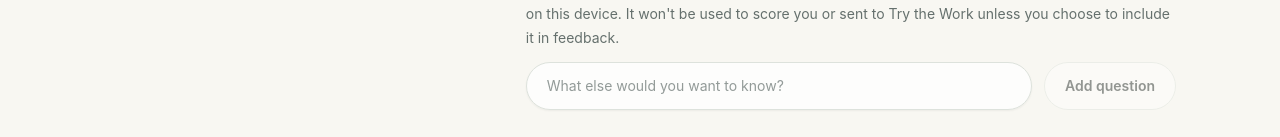
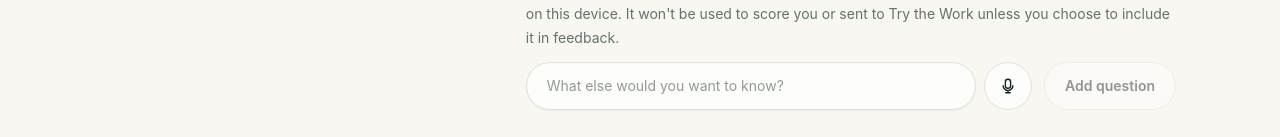
Before and after one commit to AbhijitBharadwaj123/career-gps, a React (Vite) app: page /simulate/ba-to-pm/explore in a window 1280 px wide. Shown: the part 815-952 px from the top of the page. Built offline with nearby package versions, Linux system fonts and the light colour scheme.

Commit message:
Add voice input to investigation questions

```diff
--- a/src/pages/SimulationExplore.jsx
+++ b/src/pages/SimulationExplore.jsx
@@ -3,6 +3,7 @@ import { Link, useParams } from 'react-router-dom'
 import Brand from '../components/Brand'
 import ExplorationOption from '../components/ExplorationOption'
 import SimulationProgress from '../components/SimulationProgress'
+import VoiceInputButton from '../components/VoiceInputButton'
 import { getSimulation } from '../data/simulations'
 import { useTrackSimulationStage, useTransitionSimulation } from '../state/SimulationState'
 
@@ -71,6 +72,7 @@ export default function SimulationExplore() {
                 <label htmlFor="custom-question" className="text-sm font-semibold text-ink">{explore.customQuestion.heading}</label>
                 {explore.customQuestion.supportingCopy && <p className="mt-2 max-w-2xl text-sm leading-6 text-muted">{explore.customQuestion.supportingCopy}</p>}
                 <div className="mt-3 flex flex-col gap-3 sm:flex-row">
+                  <div className="flex min-w-0 flex-1 items-center gap-2">
                     <input
                       id="custom-question"
                       value={questionDraft}
@@ -78,6 +80,14 @@ export default function SimulationExplore() {
                       placeholder={explore.customQuestion.placeholder}
                       className="min-h-12 min-w-0 flex-1 rounded-full border border-line bg-white/75 px-5 text-sm text-ink shadow-sm outline-none transition placeholder:text-muted/70 focus:border-accent focus:ring-2 focus:ring-accent/15"
                     />
+                    <VoiceInputButton
+                      value={questionDraft}
+                      onChange={setQuestionDraft}
+                      label="your investigation question"
+                      tooltip="Speak your question"
+                      compact
+                    />
+                  </div>
                   <button
                     type="submit"
                     disabled={!questionDraft.trim()}
```
Lines whose indentation alone changed are shown as unchanged.
